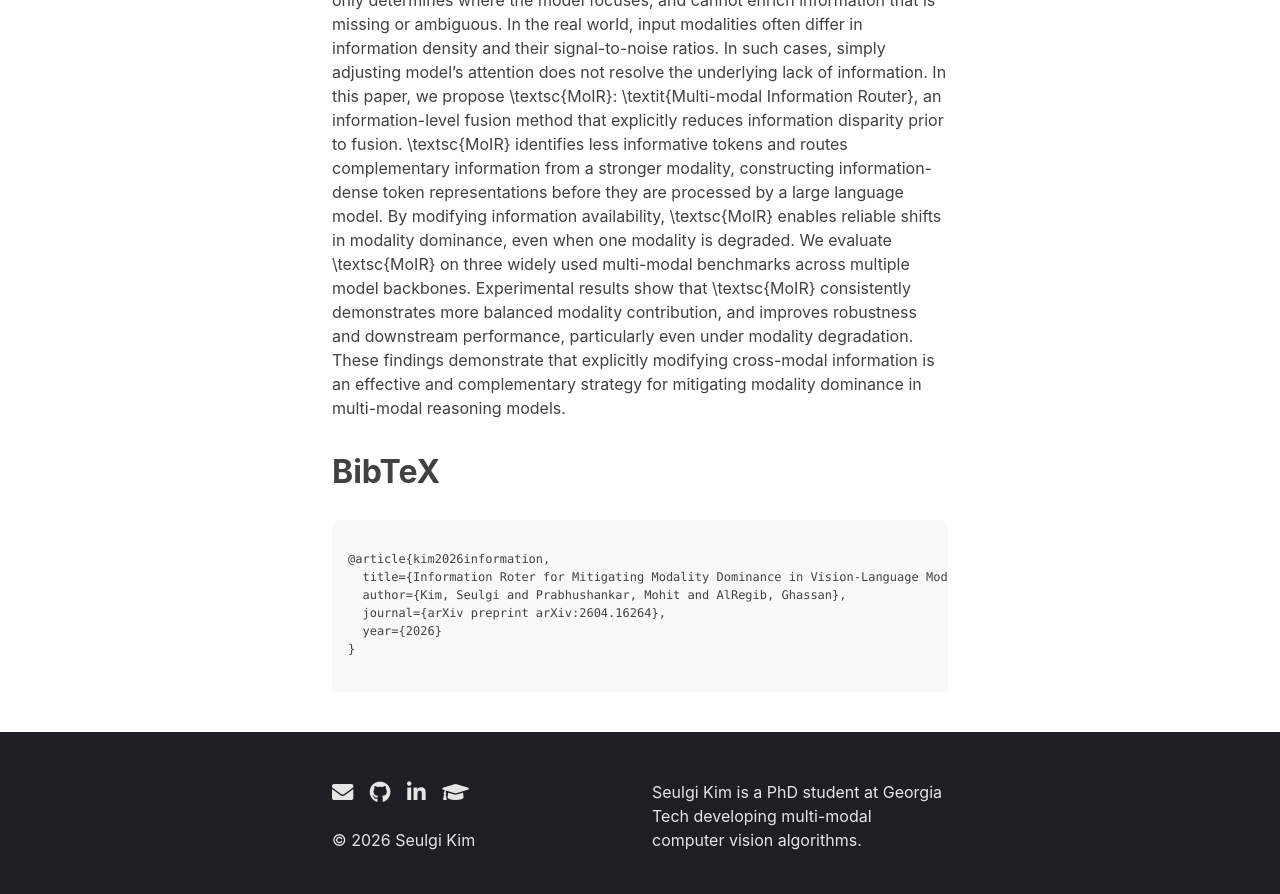
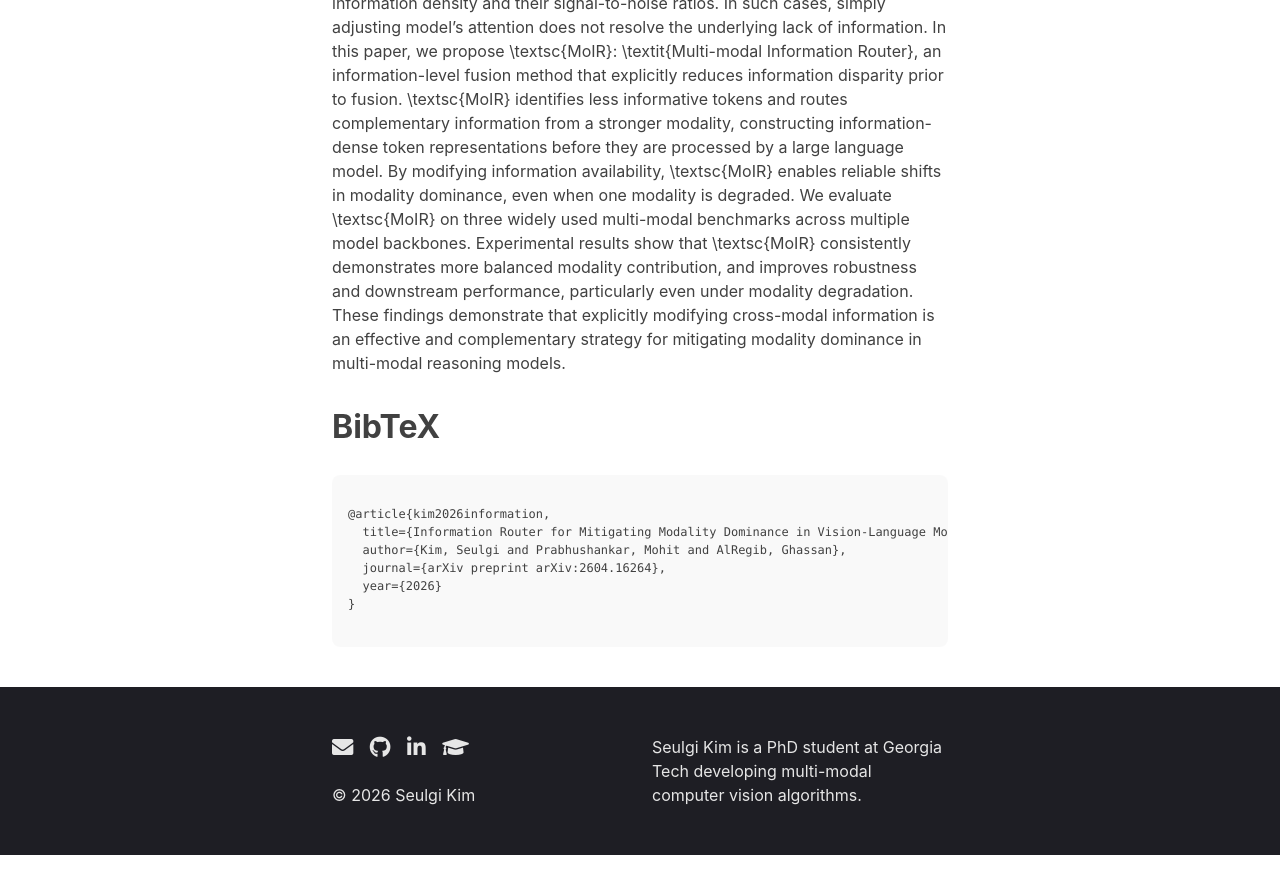
Before and after one commit to skvictoria/skvictoria.github.io, a Jekyll site: the page built from _posts/papers/2026-04-30-icip2026.md, in a window 1280 px wide and 900 px high, scrolled down 820 px. Shown: the top 894 px of the window. Built offline with Jekyll 4.4.1, drawn with Linux system fonts in a browser that asks for light colours; nearby versions of some CDN libraries; some web fonts are replaced; after the commit the page ends 1675 px from its top, so only the background shows below that; some of the changed text lies outside the part shown.

Commit message:
Correct title and feature title in ICIP 2026 paper

```diff
--- a/_posts/papers/2026-04-30-icip2026.md
+++ b/_posts/papers/2026-04-30-icip2026.md
@@ -3,7 +3,7 @@
 id: diffusion-explainer
 categories: papers
 permalink: papers/icip2026
-title: "INFORMATION ROUTER FOR MITIGATING MODALITY DOMINANCE IN VISION-LANGUAGE MODELS"
+title: "Information Router for Mitigating Modality Dominance in Vision-Language Models"
 authors:
   - Seulgi Kim
   - Mohit Prabhushankar
@@ -22,12 +22,12 @@
 type: poster
 featured: false
 feature-order: 1
-feature-title: Information Roter for Mitigating Modality Dominance in Vision-Language Models
+feature-title: Information Router for Mitigating Modality Dominance in Vision-Language Models
 feature-description: Framework for mitigating modality dominance in Vision-Language Models
 bibtex: |-
 
   @article{kim2026information,
-    title={Information Roter for Mitigating Modality Dominance in Vision-Language Models},
+    title={Information Router for Mitigating Modality Dominance in Vision-Language Models},
     author={Kim, Seulgi and Prabhushankar, Mohit and AlRegib, Ghassan},
     journal={arXiv preprint arXiv:2604.16264},
     year={2026}
```
